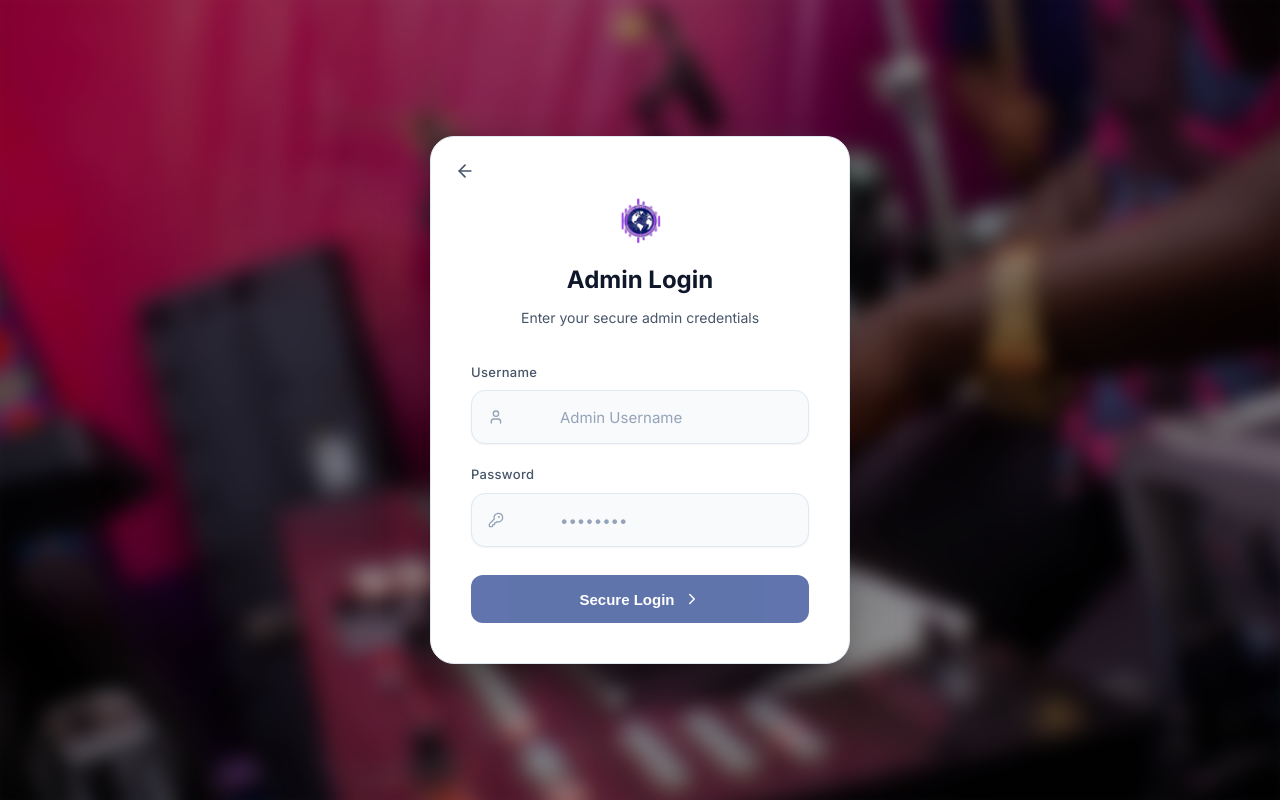
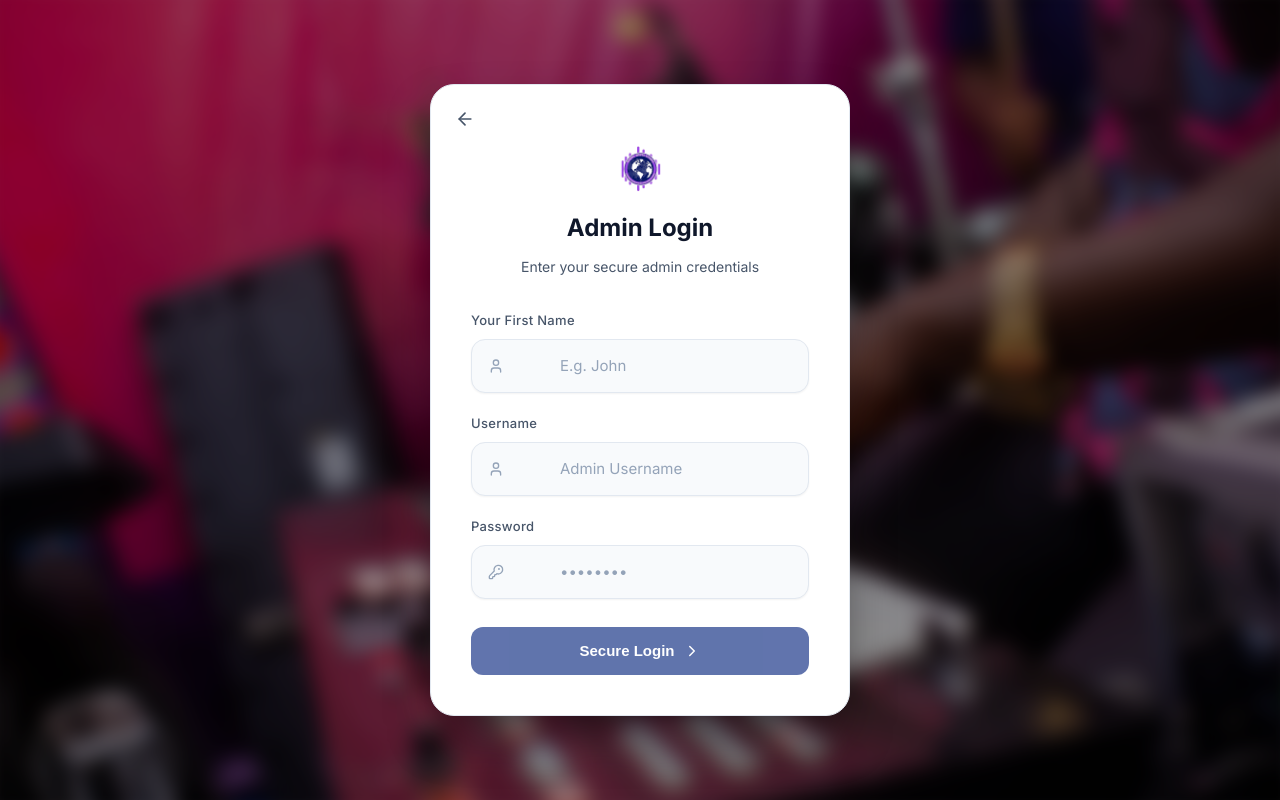
Before and after one commit to chrisarpong/USM_Registeration, a React (Vite) app: page /login in a window 1280 px wide. Built offline with nearby package versions, Linux system fonts and the light colour scheme; no server answers.

Commit message:
feat: add admin name capture and persistence to login flow and audit logs

```diff
--- a/convex/auditLogs.ts
+++ b/convex/auditLogs.ts
@@ -6,10 +6,11 @@ export const logActivity = mutation({
     action: v.string(),
     details: v.string(),
     ipAddress: v.string(),
+    adminName: v.optional(v.string()),
   },
   handler: async (ctx, args) => {
 
-    const adminName = "Admin";
+    const adminName = args.adminName || "Admin";
 
     await ctx.db.insert("auditLogs", {
       adminId: "admin",
--- a/src/Component/AdminLogin.tsx
+++ b/src/Component/AdminLogin.tsx
@@ -8,6 +8,7 @@ import bgImage from '../assets/13.JPEG'
 import { useAuditLogger } from '../utils/auditLogger'
 
 export default function AdminLogin() {
+    const [adminName, setAdminName] = useState('')
     const [username, setUsername] = useState('')
     const [password, setPassword] = useState('')
     const [loading, setLoading] = useState(false)
@@ -22,7 +23,8 @@ export default function AdminLogin() {
         setTimeout(() => {
             if (username === 'Admin@2026' && password === 'USMADMIN@26') {
                 localStorage.setItem('admin_auth', 'true')
-                toast.success('Welcome back, Admin!')
+                localStorage.setItem('admin_name', adminName.trim() || 'Admin')
+                toast.success(`Welcome back, ${adminName.trim() || 'Admin'}!`)
                 log('LOGIN', `Admin logged in successfully`)
                 navigate('/admin')
             } else {
@@ -104,6 +106,21 @@ export default function AdminLogin() {
 
                 <form onSubmit={handleLoginSubmit} style={{ display: 'flex', flexDirection: 'column', gap: '20px' }}>
                     <div className="form-group" style={{ marginBottom: 0 }}>
+                        <label className="glass-label">Your First Name</label>
+                        <div className="glass-input-wrapper">
+                            <User size={18} style={{ color: 'var(--text-muted)', marginRight: '12px' }} />
+                            <input
+                                type="text"
+                                placeholder="E.g. John"
+                                value={adminName}
+                                onChange={(e) => setAdminName(e.target.value)}
+                                required
+                                className="glass-input"
+                            />
+                        </div>
+                    </div>
+
+                    <div className="form-group" style={{ marginBottom: 0 }}>
                         <label className="glass-label">Username</label>
                         <div className="glass-input-wrapper">
                             <User size={18} style={{ color: 'var(--text-muted)', marginRight: '12px' }} />
@@ -135,7 +152,7 @@ export default function AdminLogin() {
 
                     <button
                         type="submit"
-                        disabled={loading || !username || !password}
+                        disabled={loading || !username || !password || !adminName}
                         style={{
                             marginTop: '8px',
                             height: '48px',
@@ -149,8 +166,8 @@ export default function AdminLogin() {
                             alignItems: 'center',
                             justifyContent: 'center',
                             gap: '8px',
-                            cursor: loading || !username || !password ? 'not-allowed' : 'pointer',
-                            opacity: loading || !username || !password ? 0.7 : 1,
+                            cursor: loading || !username || !password || !adminName ? 'not-allowed' : 'pointer',
+                            opacity: loading || !username || !password || !adminName ? 0.7 : 1,
                             transition: 'all 0.2s'
                         }}
                     >
--- a/src/Layouts/AdminLayout.tsx
+++ b/src/Layouts/AdminLayout.tsx
@@ -257,6 +257,11 @@ export default function AdminLayout() {
                         )}
 
                         <div style={{ display: 'flex', alignItems: 'center', gap: '12px' }}>
+                            {!isMobile && localStorage.getItem('admin_name') && (
+                                <span style={{ color: 'var(--text-secondary)', fontSize: '14px', display: 'flex', alignItems: 'center', gap: '6px' }}>
+                                    Welcome, <span style={{ color: 'var(--text-primary)', fontWeight: 600 }}>{localStorage.getItem('admin_name')}</span>
+                                </span>
+                            )}
                             <div className="btn-icon" style={{ borderRadius: '50%' }}>
                                 <Bell size={18} />
                             </div>
--- a/src/utils/auditLogger.ts
+++ b/src/utils/auditLogger.ts
@@ -14,7 +14,8 @@ export function useAuditLogger() {
             await logActivity({
                 action,
                 details,
-                ipAddress
+                ipAddress,
+                adminName: localStorage.getItem('admin_name') || 'Admin'
             });
         } catch (error) {
             console.error('Failed to log admin activity:', error);
```
